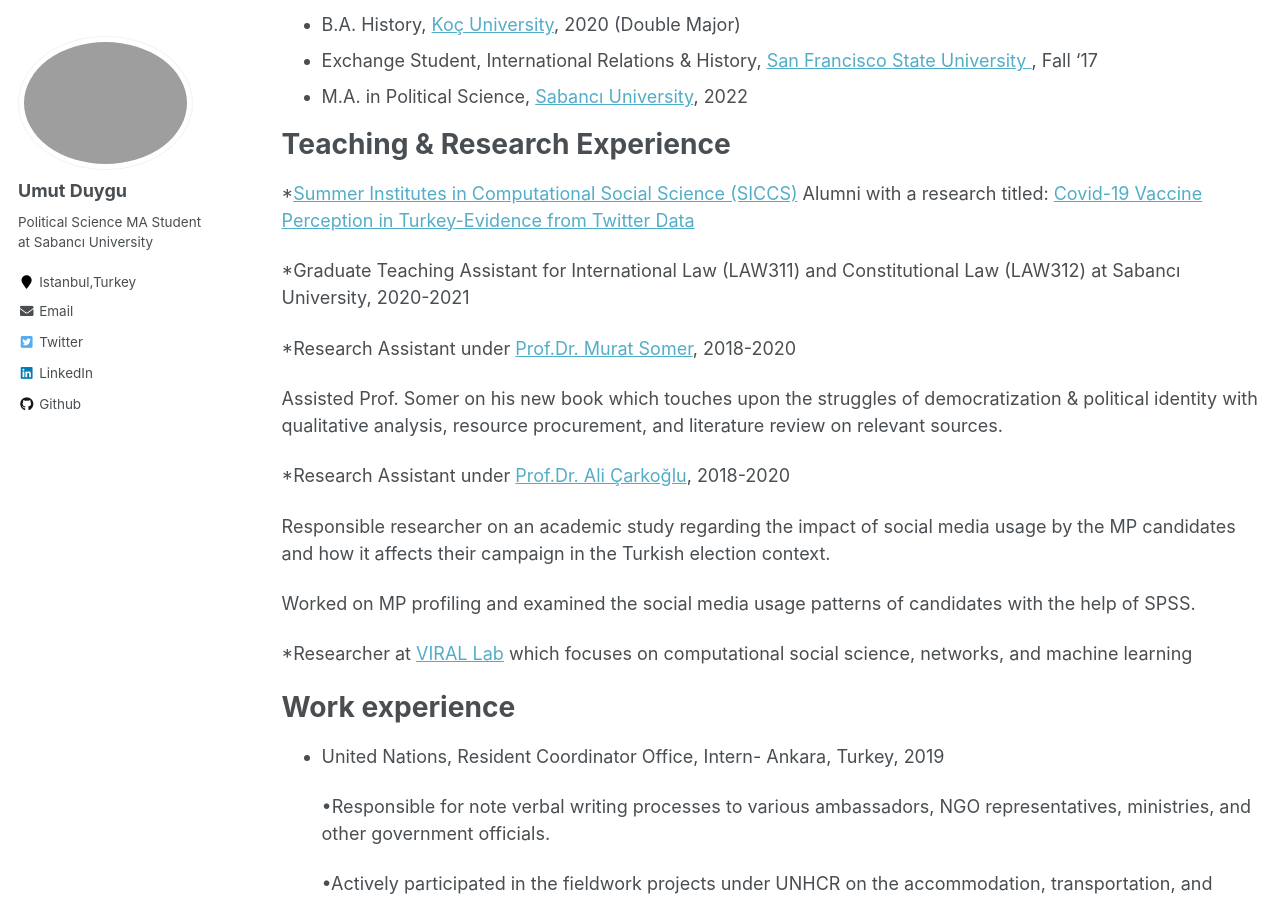
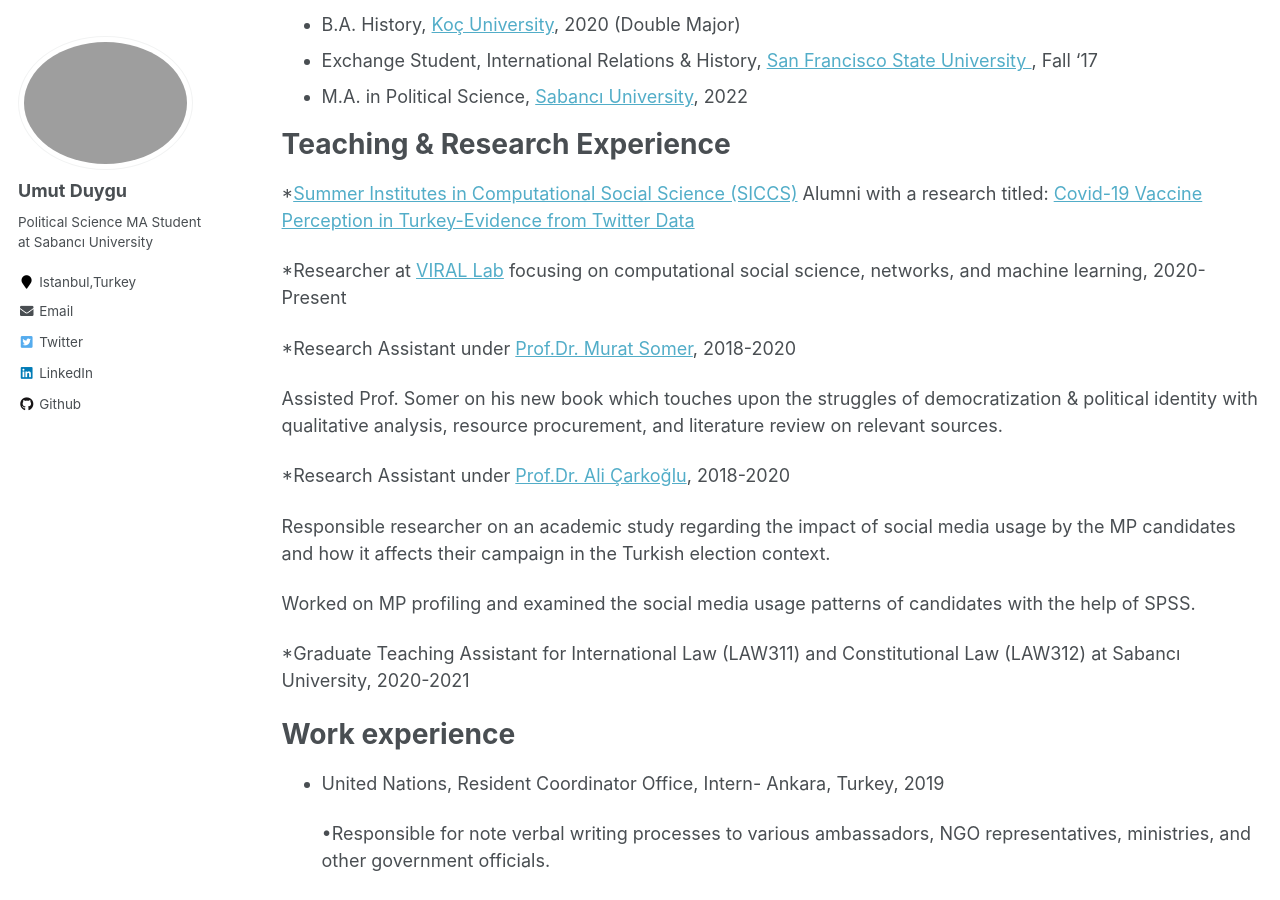
Before and after one commit to UmutDuygu/umutduygu.github.io, a Jekyll site: the page built from _pages/cv.md, in a window 1280 px wide and 900 px high, scrolled down 237 px. Built offline with Jekyll 4.4.1, drawn with Linux system fonts in a browser that asks for light colours; some of the changed lines change nothing that is shown.

Commit message:
Update cv.md

```diff
--- a/_pages/cv.md
+++ b/_pages/cv.md
@@ -22,7 +22,7 @@
 
  *[Summer Institutes in Computational Social Science (SICCS)](https://sicss.io/2021/istanbul/) Alumni with a research titled: [Covid-19 Vaccine Perception in Turkey-Evidence from Twitter Data](https://www.youtube.com/watch?v=eW_6SSEAuS0&t=2863s)
 
-*Graduate Teaching Assistant for International Law (LAW311) and Constitutional Law (LAW312) at Sabancı University, 2020-2021
+ *Researcher at [VIRAL Lab](http://varollab.com/index.html) focusing on computational social science, networks, and machine learning, 2020-Present
 
  *Research Assistant under [Prof.Dr. Murat Somer](http://mysite.ku.edu.tr/musomer/murat-somer-turkce/), 2018-2020
 
@@ -34,7 +34,8 @@
 
    Worked on MP profiling and examined the social media usage patterns of candidates with the help of SPSS.
 
-*Researcher at [VIRAL Lab](http://varollab.com/index.html) which focuses on computational social science, networks, and machine learning
+
+*Graduate Teaching Assistant for International Law (LAW311) and Constitutional Law (LAW312) at Sabancı University, 2020-2021
 
 
 Work experience
```
